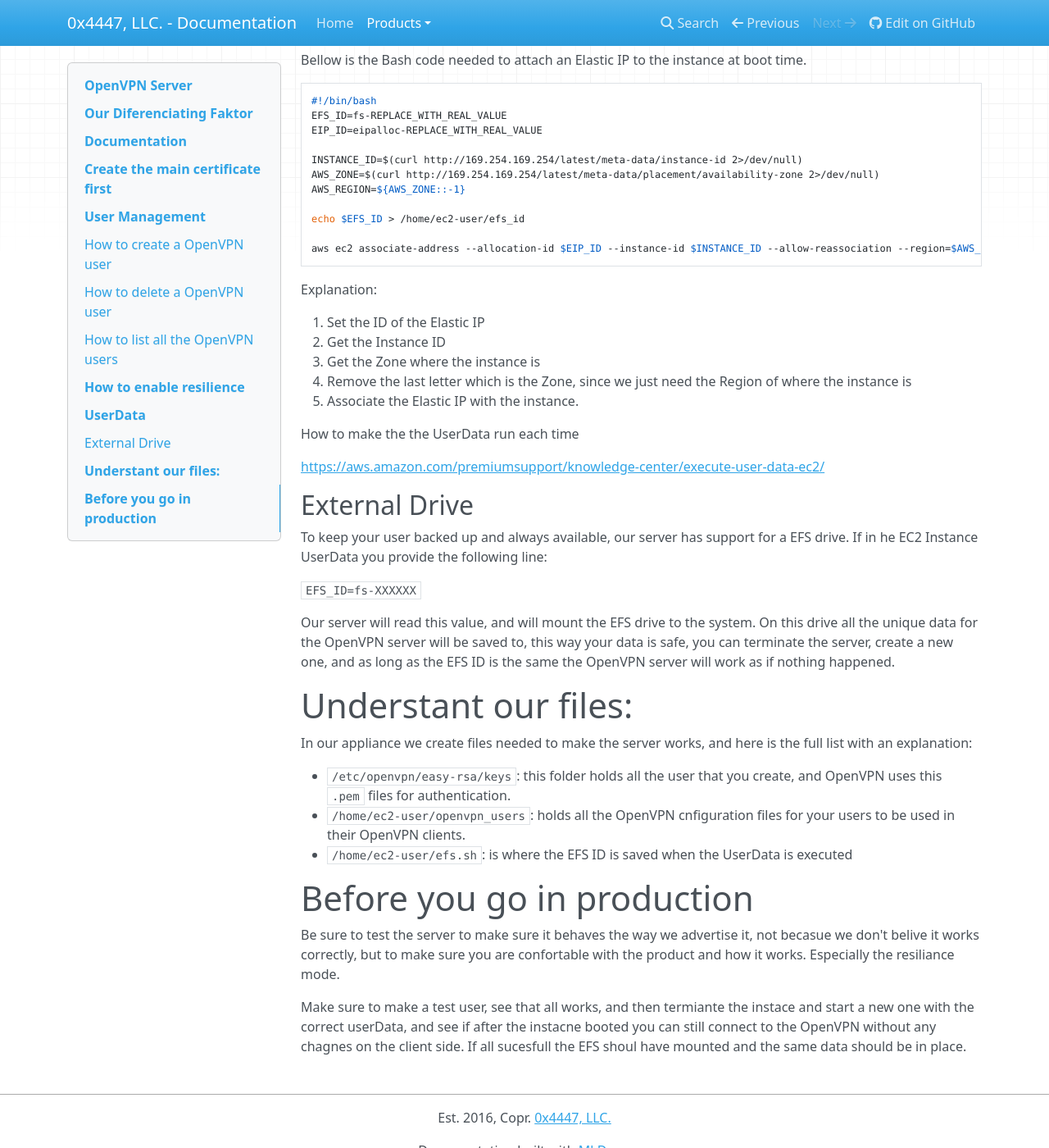
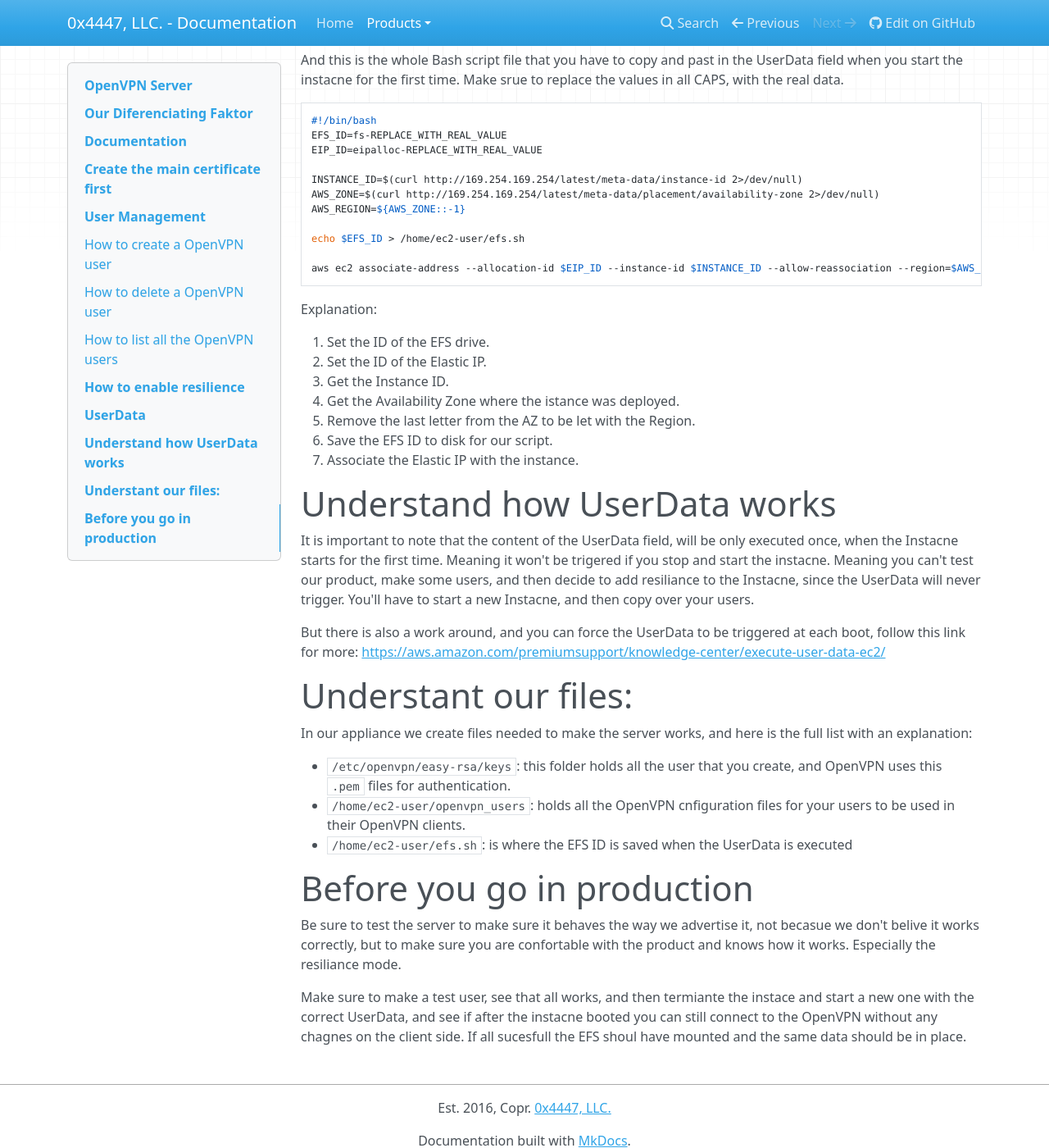
Before and after one commit to 0x4447-office/0x4447_webpage_documentation, an MkDocs documentation site: the page built from docs/products/openvpn-server.md, in a window 1280 px wide and 1400 px high, scrolled down 2444 px. Shown: the whole window at 82% size. Built offline with MkDocs 1.6.1, drawn with Linux system fonts in a browser that asks for light colours; nearby versions of some CDN libraries.

Commit message:
Update openvpn-server.md

````diff
--- a/docs/products/openvpn-server.md
+++ b/docs/products/openvpn-server.md
@@ -91,9 +91,9 @@ Before you can set the UserData, you have to attach a Role to the Instance with
 
 This Policy Document will allow the instance the ability to attach the Elastic IP to itself.
 
-### UserData
+### Bash Script for UserData
 
-Bellow is the Bash code needed to attach an Elastic IP to the instance at boot time.
+And this is the whole Bash script file that you have to copy and past in the UserData field when you start the instacne for the first time. Make srue to replace the values in all CAPS, with the real data.
 
 ```bash
 #!/bin/bash
@@ -104,30 +104,27 @@ INSTANCE_ID=$(curl http://169.254.169.254/latest/meta-data/instance-id 2>/dev/nu
 AWS_ZONE=$(curl http://169.254.169.254/latest/meta-data/placement/availability-zone 2>/dev/null)
 AWS_REGION=${AWS_ZONE::-1}
 
-echo $EFS_ID > /home/ec2-user/efs_id
+echo $EFS_ID > /home/ec2-user/efs.sh
 
 aws ec2 associate-address --allocation-id $EIP_ID --instance-id $INSTANCE_ID --allow-reassociation --region=$AWS_REGION
 ```
 
 Explanation:
 
-1. Set the ID of the Elastic IP
-2. Get the Instance ID
-3. Get the Zone where the instance is
-4. Remove the last letter which is the Zone, since we just need the Region of where the instance is
-5. Associate the Elastic IP with the instance.
+1. Set the ID of the EFS drive.
+1. Set the ID of the Elastic IP.
+1. Get the Instance ID.
+1. Get the Availability Zone where the istance was deployed.
+1. Remove the last letter from the AZ to be let with the Region.
+1. Save the EFS ID to disk for our script.
+1. Associate the Elastic IP with the instance.
 
-How to make the the UserData run each time
+# Understand how UserData works
 
+It is important to note that the content of the UserData field, will be only executed once, when the Instacne starts for the first time. Meaning it won't be trigered if you stop and start the instacne. Meaning you can't test our product, make some users, and then decide to add resiliance to the Instacne, since the UserData will never trigger. You'll have to start a new Instacne, and then copy over your users.
+
+But there is also a work around, and you can force the UserData to be triggered at each boot, follow this link for more:
 [https://aws.amazon.com/premiumsupport/knowledge-center/execute-user-data-ec2/](https://aws.amazon.com/premiumsupport/knowledge-center/execute-user-data-ec2/)
-
-## External Drive
-
-To keep your user backed up and always available, our server has support for a EFS drive. If in he EC2 Instance UserData you provide the following line:
-
-`EFS_ID=fs-XXXXXX`
-
-Our server will read this value, and will mount the EFS drive to the system. On this drive all the unique data for the OpenVPN server will be saved to, this way your data is safe, you can terminate the server, create a new one, and as long as the EFS ID is the same the OpenVPN server will work as if nothing happened.
 
 # Understant our files:
 
@@ -139,6 +136,6 @@ In our appliance we create files needed to make the server works, and here is th
 
 # Before you go in production
 
-Be sure to test the server to make sure it behaves the way we advertise it, not becasue we don't belive it works correctly, but to make sure you are confortable with the product and how it works. Especially the resiliance mode.
+Be sure to test the server to make sure it behaves the way we advertise it, not becasue we don't belive it works correctly, but to make sure you are confortable with the product and knows how it works. Especially the resiliance mode.
 
-Make sure to make a test user, see that all works, and then termiante the instace and start a new one with the correct userData, and see if after the instacne booted you can still connect to the OpenVPN without any chagnes on the client side. If all sucesfull the EFS shoul have mounted and the same data should be in place.
+Make sure to make a test user, see that all works, and then termiante the instace and start a new one with the correct UserData, and see if after the instacne booted you can still connect to the OpenVPN without any chagnes on the client side. If all sucesfull the EFS shoul have mounted and the same data should be in place.
````
